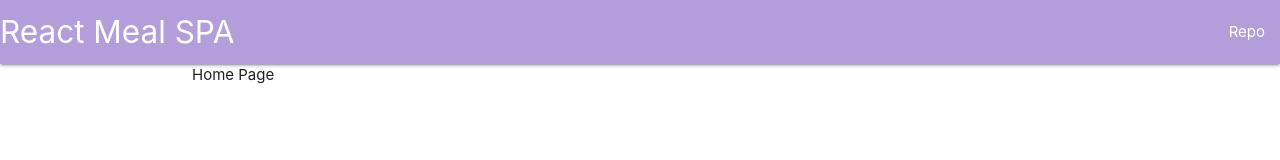
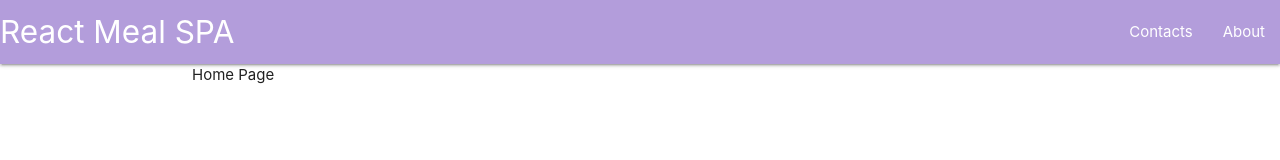
Before and after one commit to Am1d1v/ReactMealSPA, a React (Create React App) app: page / in a window 1280 px wide. Shown: the top 160 px of the page. Built offline with nearby package versions, Linux system fonts and the light colour scheme.

Commit message:
Header Link Component added

```diff
--- a/src/App.js
+++ b/src/App.js
@@ -10,18 +10,22 @@ import NotFound from './pages/NotFound';
 function App() {
   return (
     <>
+      <Router>
         <Header />
+
           <main className='container content'>
-        <Router>
+
               <Routes>
                 <Route exact path='/' element={<Home />}/>
                 <Route path='/about' element={<About />}/>
                 <Route path='/contacts' element={<Contact />}/>
                 <Route path='*' element={<NotFound />} />
               </Routes>
+
+          </main>
+
+        <Footer />
       </Router>
-      </main>
-      <Footer />
     </>
   );
 }
--- a/src/components/Header.jsx
+++ b/src/components/Header.jsx
@@ -1,13 +1,18 @@
-import React from 'react'
+import { Link } from "react-router-dom"
 
 function Header() {
 
   return (
     <nav>
         <div className="nav-wrapper deep-purple lighten-3">
-          <a href="/" className="brand-logo">React Meal SPA</a>
+          <Link to="/" className="brand-logo">React Meal SPA</Link>
           <ul id="nav-mobile" className="right hide-on-med-and-down">
-            <li><a href="https://github.com/Am1d1v">Repo</a></li>
+            <li>
+              <Link to="/contacts">Contacts</Link>
+            </li>
+            <li>
+              <Link to="/about">About</Link>
+            </li>
           </ul>
         </div>
     </nav>
```
Lines whose indentation alone changed are shown as unchanged.
